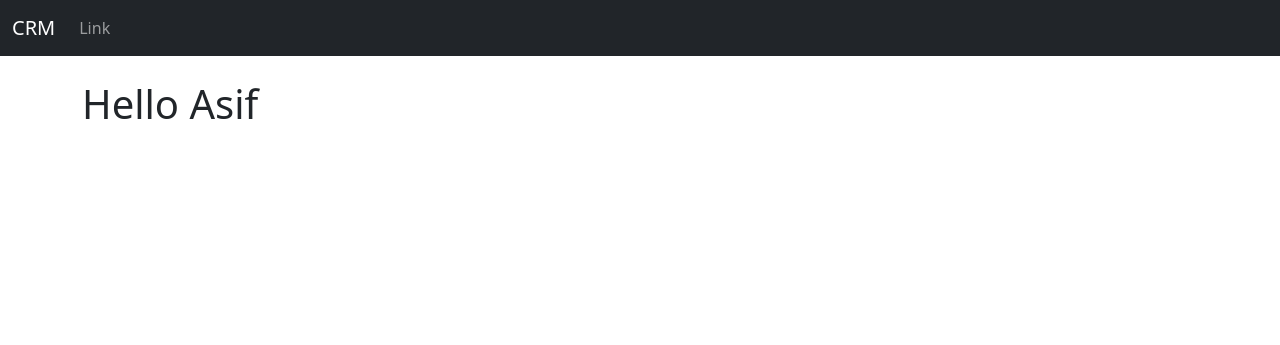
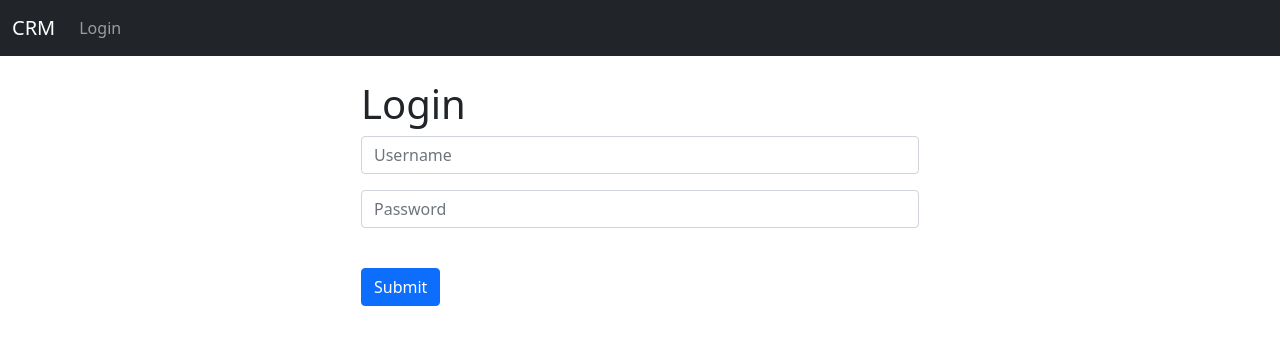
Before and after one commit to masifafzal81/tut_crm, a Django app: page / in a window 1280 px wide. Shown: the top 345 px of the page. Run offline with Django 5.2, Linux system fonts and the light colour scheme.

Commit message:
login and logout feature

```diff
--- a/crm/webapp/templates/base.html
+++ b/crm/webapp/templates/base.html
@@ -14,6 +14,14 @@
     {% include 'navbar.html' %}
     <div class="container">
         <br/>
+        {% if messages %}
+        {% for message in messages %}
+        <div class="alert alert-success" role="alert">
+        {{ message }}
+        </div>
+
+        {% endfor %}
+        {% endif %}
     {% block content %}
 
     {% endblock %}
--- a/crm/webapp/templates/home.html
+++ b/crm/webapp/templates/home.html
@@ -1,4 +1,24 @@
 {% extends 'base.html' %}
 {% block content %}
-<h1>Hello Asif</h1>
+<div class="col-md-6 offset-md-3">
+    {% if user.is_authenticated %}
+    <h1>Welcome Asif</h1>
+    {% else %}
+<h1>Login</h1>
+  <form method="POST" action="{% url 'home' %}">
+      {% csrf_token %}
+
+      <div class="mb-3">
+        <input type="text" class="form-control" name="username" placeholder="Username" required>
+      </div>
+
+      <div class="mb-3">
+        <input type="password" class="form-control" name="password" placeholder="Password" required>
+      </div>
+    <br/>
+
+      <button type="submit" class="btn btn-primary">Submit</button>
+  </form>
+</div>
+{% endif %}
 {% endblock %}
--- a/crm/webapp/templates/navbar.html
+++ b/crm/webapp/templates/navbar.html
@@ -6,10 +6,16 @@
     </button>
     <div class="collapse navbar-collapse" id="navbarSupportedContent">
       <ul class="navbar-nav me-auto mb-2 mb-lg-0">
+        {% if user.is_authenticated %}
+        <li class="nav-item">
+          <a class="nav-link" href="{% url 'logout' %}">Logout</a>
+        </li>
+        {% else %}
+        <li class="nav-item">
+          <a class="nav-link" href="{% url 'home' %}">Login</a>
+        </li>
+        {% endif %}
 
-        <li class="nav-item">
-          <a class="nav-link" href="#">Link</a>
-        </li>
 
       </ul>
 
--- a/crm/webapp/urls.py
+++ b/crm/webapp/urls.py
@@ -5,5 +5,7 @@ from . import views
 
 urlpatterns = [
     path('', views.home, name='home'),
+    # path('login/', views.login_view, name='login'),
+    path('logout/', views.logout_view, name='logout'),
 
 ]
--- a/crm/webapp/views.py
+++ b/crm/webapp/views.py
@@ -1,4 +1,33 @@
-from django.shortcuts import render
+from django.shortcuts import render, redirect
+from django.contrib.auth import authenticate, login, logout
+from django.contrib import messages
 
 def home(request):
-    return render(request, 'home.html', {})
+
+    # check the logged in user
+    if request.method == 'POST':
+        username = request.POST['username']
+        password = request.POST['password']
+
+        # authenticate the user
+
+        user = authenticate(request, username=username, password=password)
+
+        if user is not None:
+            login(request, user)
+            messages.success(request, 'You are now logged in.')
+            return redirect('home')
+
+        else:
+            messages.success(request, 'Invalid username or password')
+            return redirect('home')
+
+    else:
+        return render(request, 'home.html', {})
+
+# def login_view(request):
+#     pass
+def logout_view(request):
+    logout(request)
+    messages.success(request, 'You are successfully logged out.')
+    return redirect('home')
```
